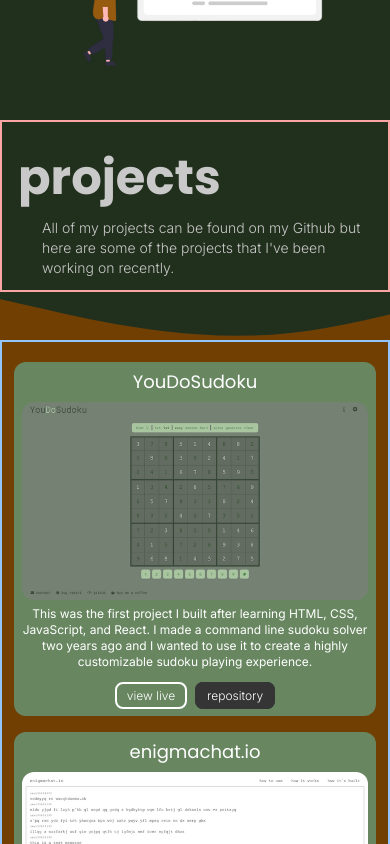
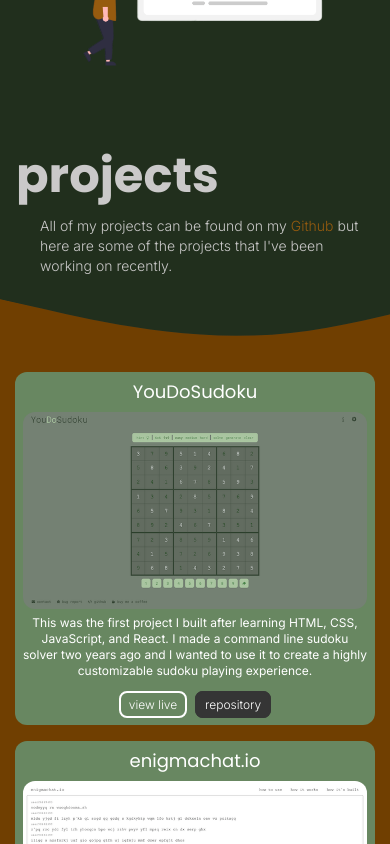
Before and after one commit to kevinstewartmercurio/portfolio, a Next.js app: page / in a window 390 px wide. Shown: the part 1340-2184 px from the top of the page. Built offline with nearby package versions, Linux system fonts and the light colour scheme.

Commit message:
added responsive functionality to projects section

```diff
--- a/src/components/ProjectsPreview.jsx
+++ b/src/components/ProjectsPreview.jsx
@@ -38,7 +38,7 @@ function ProjectCard({ title, image, desc, live, repo }) {
                         href={live}
                         target="_blank"
                         rel="noreferrer"
-                        className="live-btn bg-[#688761] border-solid border-2 border-[#ffffff] rounded-lg mx-1 px-2.5 py-1 font-['Inter'] text-xs font-light"
+                        className="live-btn bg-[#688761] border-solid border-2 border-[#ffffff] rounded-lg mx-1 px-2 py-1 font-['Inter'] text-xs md:text-sm font-light"
                     >
                         view live
                     </Link>
@@ -59,7 +59,7 @@ function ProjectCard({ title, image, desc, live, repo }) {
                         href={repo}
                         target="_blank"
                         rel="noreferrer"
-                        className="repo-btn bg-[#353535] border-solid border-2 border-[#353535] rounded-lg mx-1 px-2.5 py-1 font-['Inter'] text-xs font-light"
+                        className="repo-btn bg-[#353535] border-solid border-2 border-[#353535] rounded-lg mx-1 px-2 py-1 font-['Inter'] text-xs md:text-sm font-light"
                     >
                         repository
                     </Link>
@@ -68,11 +68,10 @@ function ProjectCard({ title, image, desc, live, repo }) {
         }
     }
 
-
     return (
         <>
-            <div className="text-[#ffffff] bg-[#688761] my-2 px-2 pt-1.5 pb-2.5 rounded-xl text-center duration-300 hover:scale-[1.025]">
-                <p className="font-['Poppins'] text-lg">
+            <div className="text-[#ffffff] bg-[#688761] max-w-[360px] h-full sm:mx-2 my-2 px-2 pt-1.5 pb-2.5 rounded-xl text-center duration-300 hover:scale-[1.025]">
+                <p className="font-['Poppins'] text-lg md:text-xl">
                     {title}
                 </p>
                 <Image
@@ -80,7 +79,7 @@ function ProjectCard({ title, image, desc, live, repo }) {
                     alt="project image"
                     className="my-1.5 rounded-xl"
                 />
-                <p className="mt-1.5 mb-3 font-['Inter'] text-xs">
+                <p className="mt-1.5 mb-3 font-['Inter'] text-xs md:text-sm">
                     {desc}
                 </p>
                 {liveBtn()}
@@ -93,17 +92,29 @@ function ProjectCard({ title, image, desc, live, repo }) {
 export function ProjectsPreview() {
     return (
         <>
-            <div className="border-solid border-2 border-red-300 box-border text-[#cac9c9] bg-[#212f1d] w-full h-[192px] xxs:h-[172px] pl-4 md:pl-12 lg:pl-20 pr-3 md:pr-8 lg:pr-12 pt-8 flex flex-col sm:flex-row items-start sm:items-center absolute z-10">
+            <div className="text-[#cac9c9] bg-[#212f1d] w-full h-[192px] xxs:h-[172px] pl-4 md:pl-12 lg:pl-20 pr-3 md:pr-8 lg:pr-12 pt-8 flex flex-col sm:flex-row items-start sm:items-center absolute z-10">
                 <h1 className="w-max font-['Poppins'] text-5xl md:text-7xl lg:text-8xl font-bold">
                     projects
                 </h1>
                 <p className="mt-4 sm:mt-0 pl-6 font-['Inter'] text-sm md:text-base lg:text-xl font-light">
-                    All of my projects can be found on my Github but here are
+                    All of my projects can be found on my&nbsp;
+                    <span>
+                        <Link
+                            href="https://github.com/kstewartmercurio"
+                            target="_blank"
+                            rel="noreferrer"
+                            className="text-[#965b0f] hover:underline"
+                        >
+                            Github&nbsp;
+                        </Link>
+                    </span>
+                    but here are
                     some of the projects that I've been working on recently.
                 </p>
             </div>
             <div className="bg-[url(/waves-haikei.png)] bg-no-repeat w-full h-[128px] mt-[136px] xxs:mt-[116px] xs:mt-[126px] xl:mt-[164px] absolute"></div>
-            <div className="border-solid border-2 border-blue-300 box-border bg-[#703f01] w-full h-max mt-[240px] xxs:mt-[220px] xs:mt-[254px] xl:mt-[292px] px-3 pt-3 pb-8 flex flex-col absolute z-10">
+            <div className="bg-[#703f01] w-full h-max sm:h-[388px] md:h-[432px] mt-[240px] xxs:mt-[220px] xs:mt-[254px] xl:mt-[292px] px-3 pt-6 pb-4 absolute z-10">
+                <div className="h-full flex flex-col sm:flex-row items-center sm:justify-center">
                     {projects.map((el, idx) => {
                         return (
                             <ProjectCard
@@ -117,6 +128,7 @@ export function ProjectsPreview() {
                         )
                     })}
                 </div>
+            </div>
         </>
     )
 }
--- a/src/styles/globals.css
+++ b/src/styles/globals.css
@@ -70,3 +70,13 @@ body {
     color: #2f3e29;
     box-shadow: inset 400px 0 0 0 #ffffff;
 }
+
+.repo-btn {
+    transition: 0.45s;
+}
+
+.repo-btn:hover {
+    background-color: #0a0a0a;
+    border: 2px solid #0a0a0a;
+    transition: 0.45s;
+}
```
Lines whose indentation alone changed are shown as unchanged.
